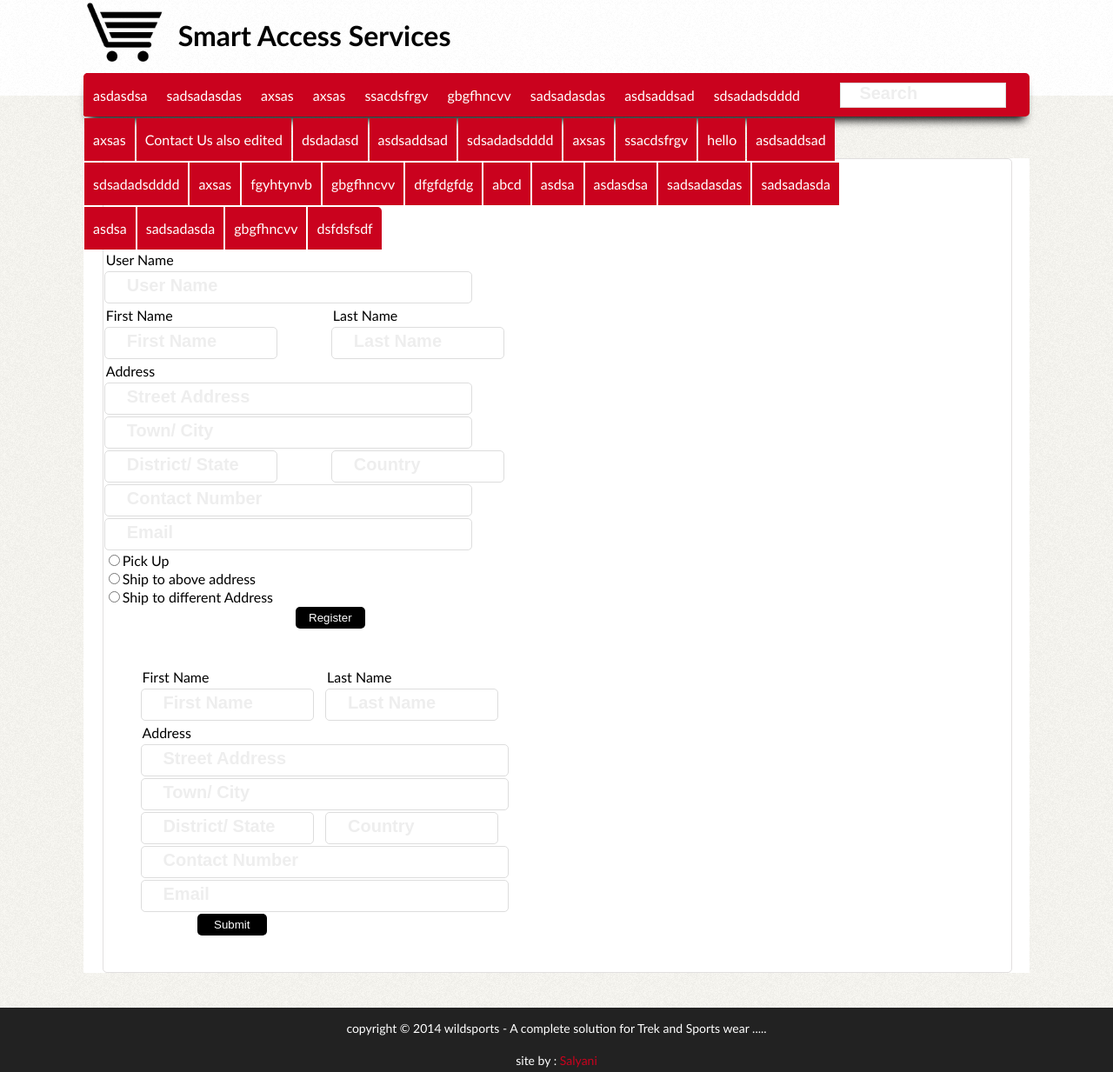
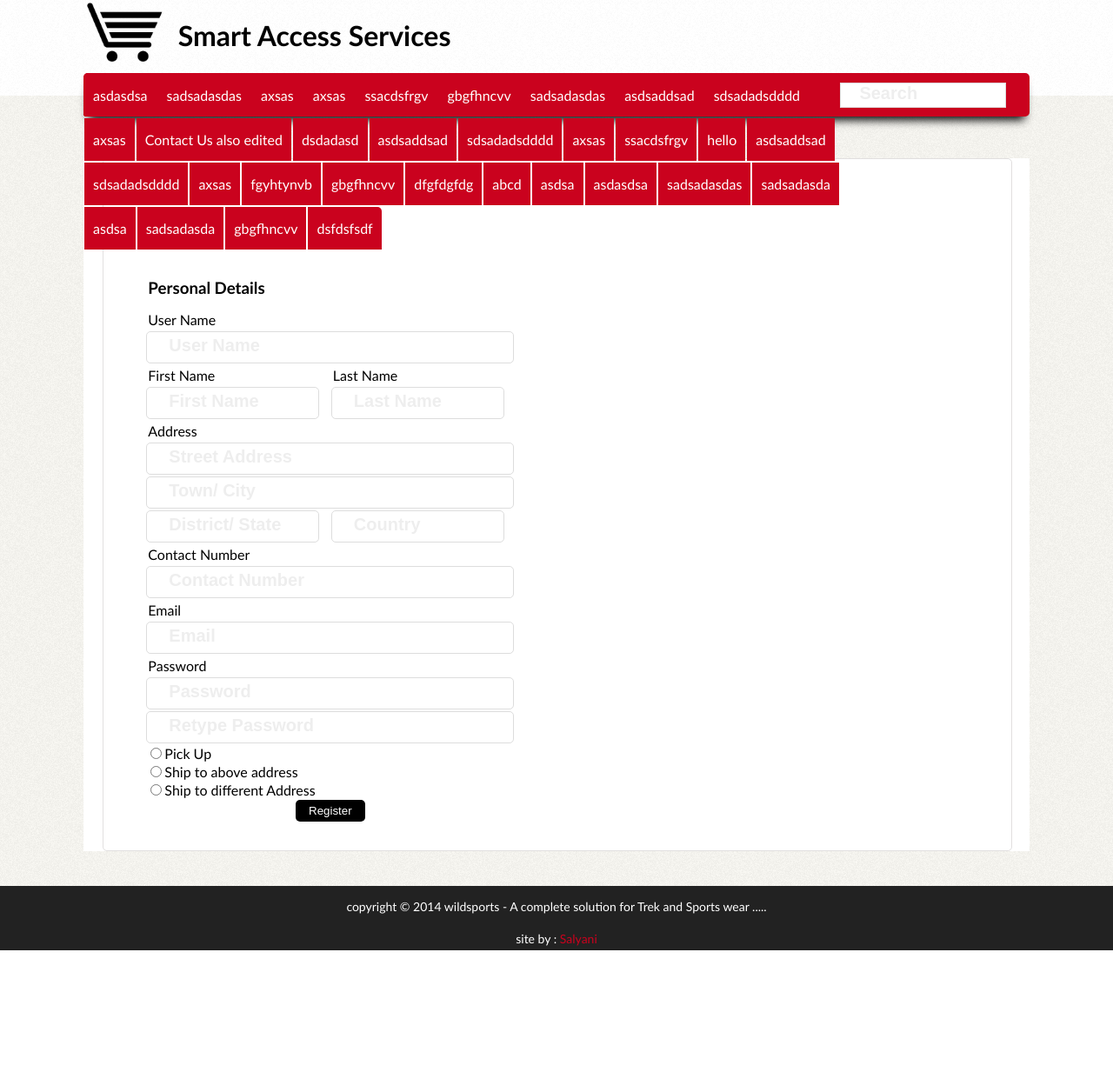
Before and after one commit to infotechnab/smartaservice, a CodeIgniter app: page /bnw/index.php/view/registeruser in a window 1280 px wide. Shown: the whole page at 87% size. After the commit the page ends 1093 px from the top, so only its background shows below. Run offline with CodeIgniter, Linux system fonts and the light colour scheme; data comes from the database, SQL or seed files in the repository.

Commit message:
registration conflict problem solved

```diff
--- a/application/views/templates/userRegistrationAndShipping.php
+++ b/application/views/templates/userRegistrationAndShipping.php
@@ -1,8 +1,6 @@
 <?php
-if(!empty($detail))
-{
-foreach ($detail as $userdetail)
-{
+if (!empty($detail)) {
+    foreach ($detail as $userdetail) {
         $username = $userdetail->user_name;
         $fname = $userdetail->user_fname;
         $lname = $userdetail->user_lname;
@@ -16,54 +14,211 @@ foreach ($detail as $userdetail)
     }
     ?>
 
+    <script>
+        var currentValue = 0;
+        function handleClick(pickup) {
+            ('Old value: ' + currentValue);
+            ('New value: ' + pickup.value);
+            currentValue = pickup.value;
 
+            if (pickup.value === "shipDifferent") {
+
+                document.getElementById('RegisterRight').style.display = 'block';
+
+            }
+            else
+            {
+                document.getElementById('RegisterRight').style.display = 'none';
+            }
+        }
+    </script>
     <div id="login">
         <div id="outerBorder">
-        <div class="RegisterLeft">
+            <div id="RegisterLeft">
 
-            <table border="0" width="50%">
+                <table align="center" border="0" width="50%">
+                    <tr>
+                        <td colspan="2"><h3 style="margin: 0px 0px 10px 0px; padding: 2px;">Personal Details</h3></td>
+
+                    </tr>
                     <tr>
                         <td colspan="2"><p style="margin: 0px; padding: 2px;">User Name</p></td>
                     </tr>
                     <tr>
-                    <td colspan="2"><input type="text" name="u_name" value="<?php echo $username;?>" placeholder="User Name" size="48" style="outline: none; border: 1px solid #dddddd; padding: 10px; border-radius: 5px;" required/></td>
+                        <td colspan="2"><input type="text" name="u_name" placeholder="User Name" size="48" style="outline: none; border: 1px solid #dddddd; padding: 10px; border-radius: 5px;" required/></td>
                     </tr>
                     <tr>
                         <td><p style="margin: 0px; padding: 2px;">First Name</p></td>
                         <td><p style="margin: 0px; padding: 2px;">Last Name</p></td>
                     </tr>
                     <tr >
-                    <td><input type="text" name="u_fname" value="<?php echo $fname; ?>" placeholder="First Name" size="20" style="outline: none; border: 1px solid #dddddd; padding: 10px; border-radius: 5px;" required/></td>
-                    <td><input type="text" name="u_lname" value="<?php echo $lname;?>" placeholder="Last Name" size="20" style="outline: none; border: 1px solid #dddddd; padding: 10px; border-radius: 5px;" required/></td>
+                        <td><input type="text" name="u_fname" placeholder="First Name" size="20" style="outline: none; border: 1px solid #dddddd; padding: 10px; border-radius: 5px;" required/></td>
+                        <td><input type="text" name="u_lname" placeholder="Last Name" size="20" style="outline: none; border: 1px solid #dddddd; padding: 10px; border-radius: 5px;" required/></td>
                     </tr>
                     <tr>
                         <td colspan="2"><p style="margin: 0px; padding: 2px;">Address</p></td>
                     </tr>
                     <tr>
-                    <td colspan="2"><input type="text" name="street_address" value="<?php echo $address; ?>" placeholder="Street Address" size="48" style="outline: none; border: 1px solid #dddddd; padding: 10px; border-radius: 5px;" required/></td>
+                        <td colspan="2"><input type="text" name="street_address" placeholder="Street Address" size="48" style="outline: none; border: 1px solid #dddddd; padding: 10px; border-radius: 5px;" required/></td>
                     </tr>
                     <tr>
-                    <td colspan="2"><input type="text" name="Town_address" value="<?php echo $city; ?>" placeholder="Town/ City" size="48" style="outline: none; border: 1px solid #dddddd; padding: 10px; border-radius: 5px;" required/></td>
+                        <td colspan="2"><input type="text" name="Town_address" placeholder="Town/ City" size="48" style="outline: none; border: 1px solid #dddddd; padding: 10px; border-radius: 5px;" required/></td>
 
                     </tr>
                     <tr>
-                    <td><input type="text" name="District_address" value="<?php echo $state; ?>" placeholder="District/ State" size="20" style="outline: none; border: 1px solid #dddddd; padding: 10px; border-radius: 5px;" required/></td>
-                    <td><input type="text" name="Country" value="<?php echo $country; ?>" placeholder="Country" size="20" style="outline: none; border: 1px solid #dddddd; padding: 10px; border-radius: 5px;" required/></td>
+                        <td><input type="text" name="District_address" placeholder="District/ State" size="20" style="outline: none; border: 1px solid #dddddd; padding: 10px; border-radius: 5px;" required/></td>
+                        <td><input type="text" name="Country" placeholder="Country" size="20" style="outline: none; border: 1px solid #dddddd; padding: 10px; border-radius: 5px;" required/></td>
                     </tr>
                     <tr>
-                    <td colspan="2"><input type="text" name="u_contact" value="<?php echo $contact; ?>" placeholder="Contact Number" size="48" style="outline: none; border: 1px solid #dddddd; padding: 10px; border-radius: 5px;" required/></td>
+                        <td colspan="2"><p style="margin: 0px; padding: 2px;">Contact Number</p></td>
                     </tr>
                     <tr>
-                    <td colspan="2"><input type="email" name="u_email" value="<?php echo $email; ?>" placeholder="Email" size="48" style="outline: none; border: 1px solid #dddddd; padding: 10px; border-radius: 5px;" required/></td>
+                        <td colspan="2"><input type="text" name="u_contact" placeholder="Contact Number" size="48" style="outline: none; border: 1px solid #dddddd; padding: 10px; border-radius: 5px;" required/></td>
+                    </tr>
+                    <tr>
+                        <td colspan="2"><p style="margin: 0px; padding: 2px;">Email</p></td>
                     </tr>
 
                     <tr>
-                    <td colspan="2"><input type="radio" name="pickup" value="pickup">Pick Up</td>
+                        <td colspan="2"><input type="radio" name="pickup" onclick="handleClick(this);" value="pickup">Pick Up</td>
                     </tr>
                     <tr>
-                    <td colspan="2"><input type="radio" name="pickup" value="shipSame">Ship to above address</td>
+                        <td colspan="2"><input type="radio" name="pickup" onclick="handleClick(this);" value="shipSame">Ship to above address</td>
                     </tr>
-                <td colspan="2"><input type="radio" name="pickup" value="shipDifferent">Ship to different Address</td>
+                    <td id='shipenable'colspan="2"><input type="radio"  name="pickup" onclick="handleClick(this);" value="shipDifferent">Ship to different Address</td>
+                    </tr>
+                    <tr style="text-align: center">
+                        <td colspan="2"><input type="submit" value="Continue" style="padding: 5px; width: 80px; background-color: black;" class="updateBtnStyle"/></td>
+                    </tr>
+
+                </table>
+
+            </div>
+
+            <div id="RegisterRight">
+
+                <table border="0" width="50%">
+                    <tr>
+                        <td colspan="2"><h3 style="margin: 0px 0px 10px 0px; padding: 2px;">Shipping Details</h3></td>
+
+                    </tr>
+                    <tr>
+                        <td><p style="margin: 0px; padding: 2px;">First Name</p></td>
+                        <td><p style="margin: 0px; padding: 2px;">Last Name</p></td>
+                    </tr>
+                    <tr >
+                        <td><input type="text" name="u_fname" placeholder="First Name" size="20" style="outline: none; border: 1px solid #dddddd; padding: 10px; border-radius: 5px;" required/></td>
+                        <td><input type="text" name="u_lname" placeholder="Last Name" size="20" style="outline: none; border: 1px solid #dddddd; padding: 10px; border-radius: 5px;" required/></td>
+                    </tr>
+                    <tr>
+                        <td colspan="2"><p style="margin: 0px; padding: 2px;">Address</p></td>
+                    </tr>
+                    <tr>
+                        <td colspan="2"><input type="text" name="street_address" placeholder="Street Address" size="48" style="outline: none; border: 1px solid #dddddd; padding: 10px; border-radius: 5px;" required/></td>
+                    </tr>
+                    <tr>
+                        <td colspan="2"><input type="text" name="Town_address" placeholder="Town/ City" size="48" style="outline: none; border: 1px solid #dddddd; padding: 10px; border-radius: 5px;" required/></td>
+
+                    </tr>
+                    <tr>
+                        <td><input type="text" name="District_address" placeholder="District/ State" size="20" style="outline: none; border: 1px solid #dddddd; padding: 10px; border-radius: 5px;" required/></td>
+                        <td><input type="text" name="Country" placeholder="Country" size="20" style="outline: none; border: 1px solid #dddddd; padding: 10px; border-radius: 5px;" required/></td>
+                    </tr>
+                    <tr>
+                        <td colspan="2"><p style="margin: 0px; padding: 2px;">Contact Number</p></td>
+                    </tr>
+                    <tr>
+                        <td colspan="2"><input type="text" name="u_contact" placeholder="Contact Number" size="48" style="outline: none; border: 1px solid #dddddd; padding: 10px; border-radius: 5px;" required/></td>
+                    </tr>
+                    <tr>
+                        <td colspan="2"><p style="margin: 0px; padding: 2px;">Email</p></td>
+                    </tr>
+                    <tr>
+                        <td colspan="2"><input type="email" name="u_email" placeholder="Email" size="48" style="outline: none; border: 1px solid #dddddd; padding: 10px; border-radius: 5px;" required/></td>
+                    </tr>
+
+                </table>
+
+            </div>
+
+
+
+
+
+            <div class="clear"></div>
+        </div>
+    </div>
+    </div>
+    </div>
+
+<?php } else { ?>
+
+
+    <div id="login">
+        <div id="outerBorder">
+            <div id="RegisterLeft">
+
+                <table align="center" border="0" width="50%">
+                    <tr>
+                        <td colspan="2"><h3 style="margin: 0px 0px 10px 0px; padding: 2px;">Personal Details</h3></td>
+
+                    </tr>
+                    <tr>
+                        <td colspan="2"><p style="margin: 0px; padding: 2px;">User Name</p></td>
+                    </tr>
+                    <tr>
+                        <td colspan="2"><input type="text" name="u_name" placeholder="User Name" size="48" style="outline: none; border: 1px solid #dddddd; padding: 10px; border-radius: 5px;" required/></td>
+                    </tr>
+                    <tr>
+                        <td><p style="margin: 0px; padding: 2px;">First Name</p></td>
+                        <td><p style="margin: 0px; padding: 2px;">Last Name</p></td>
+                    </tr>
+                    <tr >
+                        <td><input type="text" name="u_fname" placeholder="First Name" size="20" style="outline: none; border: 1px solid #dddddd; padding: 10px; border-radius: 5px;" required/></td>
+                        <td><input type="text" name="u_lname" placeholder="Last Name" size="20" style="outline: none; border: 1px solid #dddddd; padding: 10px; border-radius: 5px;" required/></td>
+                    </tr>
+                    <tr>
+                        <td colspan="2"><p style="margin: 0px; padding: 2px;">Address</p></td>
+                    </tr>
+                    <tr>
+                        <td colspan="2"><input type="text" name="street_address" placeholder="Street Address" size="48" style="outline: none; border: 1px solid #dddddd; padding: 10px; border-radius: 5px;" required/></td>
+                    </tr>
+                    <tr>
+                        <td colspan="2"><input type="text" name="Town_address" placeholder="Town/ City" size="48" style="outline: none; border: 1px solid #dddddd; padding: 10px; border-radius: 5px;" required/></td>
+
+                    </tr>
+                    <tr>
+                        <td><input type="text" name="District_address" placeholder="District/ State" size="20" style="outline: none; border: 1px solid #dddddd; padding: 10px; border-radius: 5px;" required/></td>
+                        <td><input type="text" name="Country" placeholder="Country" size="20" style="outline: none; border: 1px solid #dddddd; padding: 10px; border-radius: 5px;" required/></td>
+                    </tr>
+                    <tr>
+                        <td colspan="2"><p style="margin: 0px; padding: 2px;">Contact Number</p></td>
+                    </tr>
+                    <tr>
+                        <td colspan="2"><input type="text" name="u_contact" placeholder="Contact Number" size="48" style="outline: none; border: 1px solid #dddddd; padding: 10px; border-radius: 5px;" required/></td>
+                    </tr>
+                    <tr>
+                        <td colspan="2"><p style="margin: 0px; padding: 2px;">Email</p></td>
+                    </tr>
+                    <tr>
+                        <td colspan="2"><input type="email" name="u_email" placeholder="Email" size="48" style="outline: none; border: 1px solid #dddddd; padding: 10px; border-radius: 5px;" required/></td>
+                    </tr>
+                    <tr>
+                        <td colspan="2"><p style="margin: 0px; padding: 2px;">Password</p></td>
+                    </tr>
+                    <tr>
+                        <td colspan="2"><input type="password" name="u_pass" placeholder="Password" size="48" style="outline: none; border: 1px solid #dddddd; padding: 10px; border-radius: 5px;" required/></td>
+                    </tr>
+                    <tr>
+                        <td colspan="2"><input type="password" name="u_repass" placeholder="Retype Password" size="48" style="box-shadow: inset 0px  #888, inset 0px  #888; outline: none; border: 1px solid #dddddd; padding: 10px; border-radius: 5px;" required/></td>
+                    </tr>
+                    <tr>
+                        <td colspan="2"><input type="radio" name="pickup" onclick="handleClick(this);" value="pickup">Pick Up</td>
+                    </tr>
+                    <tr>
+                        <td colspan="2"><input type="radio" name="pickup" onclick="handleClick(this);" value="shipSame">Ship to above address</td>
+                    </tr>
+                    <td id='shipenable'colspan="2"><input type="radio"  name="pickup" onclick="handleClick(this);" value="shipDifferent">Ship to different Address</td>
                     </tr>
                     <tr style="text-align: center">
                         <td colspan="2"><input type="submit" value="Register" style="padding: 5px; width: 80px; background-color: black;" class="updateBtnStyle"/></td>
@@ -73,7 +228,7 @@ foreach ($detail as $userdetail)
 
             </div>
 
-        <div class="loginLeft">
+            <div id="RegisterRight">
 
                 <table border="0" width="50%">
 
@@ -100,126 +255,16 @@ foreach ($detail as $userdetail)
                         <td><input type="text" name="Country" placeholder="Country" size="20" style="outline: none; border: 1px solid #dddddd; padding: 10px; border-radius: 5px;" required/></td>
                     </tr>
                     <tr>
-                    <td colspan="2"><input type="text" name="u_contact" placeholder="Contact Number" size="48" style="outline: none; border: 1px solid #dddddd; padding: 10px; border-radius: 5px;" required/></td>
-                </tr>
-                <tr>
-                    <td colspan="2"><input type="email" name="u_email" placeholder="Email" size="48" style="outline: none; border: 1px solid #dddddd; padding: 10px; border-radius: 5px;" required/></td>
-                </tr>
-
-
-                <tr style="text-align: center">
-                    <td><input type="submit" value="Submit" style="padding: 5px; width: 80px; background-color: black;" class="updateBtnStyle"/></td>
-                </tr>
-
-            </table>
-
-        </div>
-
-
-
-
-
-        <div class="clear"></div>
-    </div>
-</div>
-</div>
-</div>
-
-<?php } else { ?>
-
-
-<div id="login">
-    <div id="outerBorder">
-        <div class="RegisterLeft">
-
-            <table border="0" width="50%">
-                <tr>
-                    <td colspan="2"><p style="margin: 0px; padding: 2px;">User Name</p></td>
-                </tr>
-                <tr>
-                    <td colspan="2"><input type="text" name="u_name"  placeholder="User Name" size="48" style="outline: none; border: 1px solid #dddddd; padding: 10px; border-radius: 5px;" required/></td>
-                </tr>
-                <tr>
-                    <td><p style="margin: 0px; padding: 2px;">First Name</p></td>
-                    <td><p style="margin: 0px; padding: 2px;">Last Name</p></td>
-                </tr>
-                <tr >
-                    <td><input type="text" name="u_fname"  placeholder="First Name" size="20" style="outline: none; border: 1px solid #dddddd; padding: 10px; border-radius: 5px;" required/></td>
-                    <td><input type="text" name="u_lname"  placeholder="Last Name" size="20" style="outline: none; border: 1px solid #dddddd; padding: 10px; border-radius: 5px;" required/></td>
-                </tr>
-                <tr>
-                    <td colspan="2"><p style="margin: 0px; padding: 2px;">Address</p></td>
-                </tr>
-                <tr>
-                    <td colspan="2"><input type="text" name="street_address"  placeholder="Street Address" size="48" style="outline: none; border: 1px solid #dddddd; padding: 10px; border-radius: 5px;" required/></td>
-                </tr>
-                <tr>
-                    <td colspan="2"><input type="text" name="Town_address"  placeholder="Town/ City" size="48" style="outline: none; border: 1px solid #dddddd; padding: 10px; border-radius: 5px;" required/></td>
-
-                </tr>
-                <tr>
-                    <td><input type="text" name="District_address"  placeholder="District/ State" size="20" style="outline: none; border: 1px solid #dddddd; padding: 10px; border-radius: 5px;" required/></td>
-                    <td><input type="text" name="Country"  placeholder="Country" size="20" style="outline: none; border: 1px solid #dddddd; padding: 10px; border-radius: 5px;" required/></td>
-                </tr>
-                <tr>
-                    <td colspan="2"><input type="text" name="u_contact"  placeholder="Contact Number" size="48" style="outline: none; border: 1px solid #dddddd; padding: 10px; border-radius: 5px;" required/></td>
-                </tr>
-                <tr>
-                    <td colspan="2"><input type="email" name="u_email"  placeholder="Email" size="48" style="outline: none; border: 1px solid #dddddd; padding: 10px; border-radius: 5px;" required/></td>
-                </tr>
-
-                <tr>
-                    <td colspan="2"><input type="radio" name="pickup" value="pickup">Pick Up</td>
-                </tr>
-                <tr>
-                    <td colspan="2"><input type="radio" name="pickup" value="shipSame">Ship to above address</td>
-                </tr>
-                <td colspan="2"><input type="radio" name="pickup" value="shipDifferent">Ship to different Address</td>
-                </tr>
-                <tr style="text-align: center">
-                    <td colspan="2"><input type="submit" value="Register" style="padding: 5px; width: 80px; background-color: black;" class="updateBtnStyle"/></td>
-                </tr>
-
-            </table>
-
-        </div>
-
-        <div class="loginLeft">
-
-            <table border="0" width="50%">
-
-                <tr>
-                    <td><p style="margin: 0px; padding: 2px;">First Name</p></td>
-                    <td><p style="margin: 0px; padding: 2px;">Last Name</p></td>
-                </tr>
-                <tr >
-                    <td><input type="text" name="u_fname" placeholder="First Name" size="20" style="outline: none; border: 1px solid #dddddd; padding: 10px; border-radius: 5px;" required/></td>
-                    <td><input type="text" name="u_lname" placeholder="Last Name" size="20" style="outline: none; border: 1px solid #dddddd; padding: 10px; border-radius: 5px;" required/></td>
-                </tr>
-                <tr>
-                    <td colspan="2"><p style="margin: 0px; padding: 2px;">Address</p></td>
-                </tr>
-                <tr>
-                    <td colspan="2"><input type="text" name="street_address" placeholder="Street Address" size="48" style="outline: none; border: 1px solid #dddddd; padding: 10px; border-radius: 5px;" required/></td>
-                </tr>
-                <tr>
-                    <td colspan="2"><input type="text" name="Town_address" placeholder="Town/ City" size="48" style="outline: none; border: 1px solid #dddddd; padding: 10px; border-radius: 5px;" required/></td>
-
-                </tr>
-                <tr>
-                    <td><input type="text" name="District_address" placeholder="District/ State" size="20" style="outline: none; border: 1px solid #dddddd; padding: 10px; border-radius: 5px;" required/></td>
-                    <td><input type="text" name="Country" placeholder="Country" size="20" style="outline: none; border: 1px solid #dddddd; padding: 10px; border-radius: 5px;" required/></td>
+                        <td colspan="2"><p style="margin: 0px; padding: 2px;">Contact Number</p></td>
                     </tr>
                     <tr>
                         <td colspan="2"><input type="text" name="u_contact" placeholder="Contact Number" size="48" style="outline: none; border: 1px solid #dddddd; padding: 10px; border-radius: 5px;" required/></td>
                     </tr>
                     <tr>
+                        <td colspan="2"><p style="margin: 0px; padding: 2px;">Email</p></td>
+                    </tr>
+                    <tr>
                         <td colspan="2"><input type="email" name="u_email" placeholder="Email" size="48" style="outline: none; border: 1px solid #dddddd; padding: 10px; border-radius: 5px;" required/></td>
-                </tr>
-
-
-                <tr style="text-align: center">
-                    <td><input type="submit" value="Submit" style="padding: 5px; width: 80px; background-color: black;" class="updateBtnStyle"/></td>
                     </tr>
 
                 </table>
```
Also changed, not shown: application/views/templates/userRegistration.php (+0 -20 lines). Lines whose indentation alone changed are shown as unchanged.
